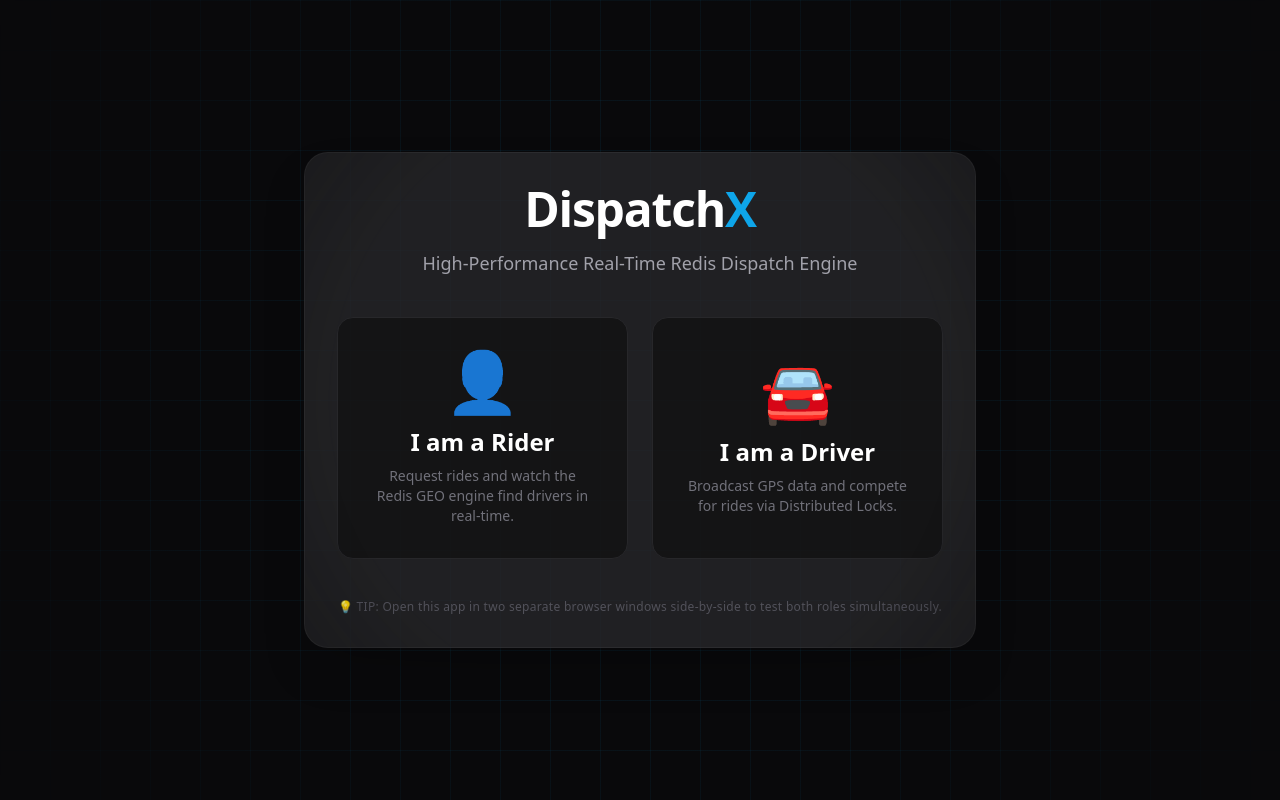
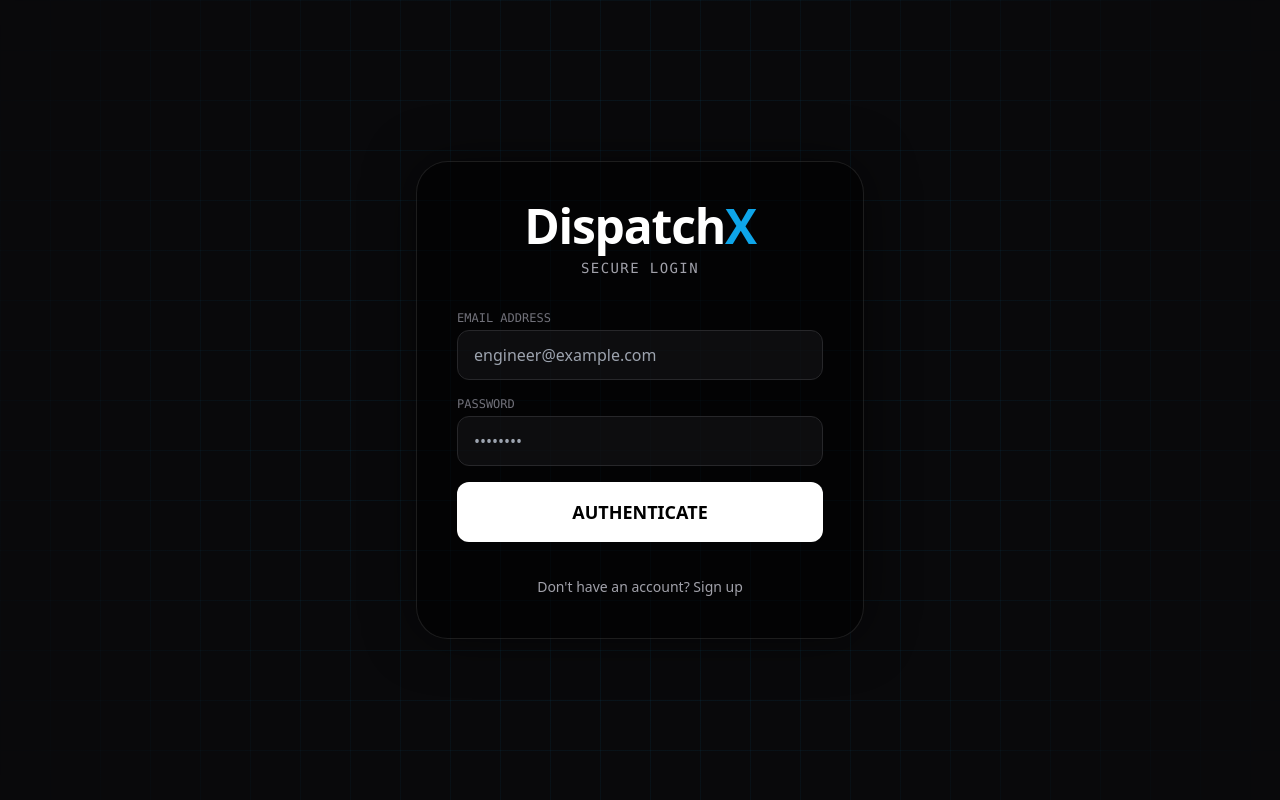
Before and after one commit to rohith-chitturi/DispatchX, a React (Vite) app in the folder frontend/: page / in a window 1280 px wide. Built offline with nearby package versions, Linux system fonts and the light colour scheme.

Commit message:
feat(frontend): replace mock role selection with production-grade JWT Login Portal

```diff
--- a/frontend/src/components/RoleSelection.tsx
+++ b/frontend/src/components/RoleSelection.tsx
@@ -1,73 +1,175 @@
-import React from 'react';
-import { useAuth } from '../contexts/AuthContext';
+import React, { useState } from 'react';
+import { useAuth, Role } from '../contexts/AuthContext';
 
 /**
- * RoleSelection Component
- * The landing page of the application. It provides a premium, glassmorphism UI
- * for the user to choose whether they want to test the Rider or Driver flow.
+ * RoleSelection (Auth Portal)
+ * Upgraded from a mock 1-click selector to a production-grade
+ * JWT Authentication portal with Login and Registration flows.
  */
 export const RoleSelection: React.FC = () => {
   const { login } = useAuth();
 
+  const [isLoginView, setIsLoginView] = useState(true);
+
+  // Form State
+  const [email, setEmail] = useState('');
+  const [password, setPassword] = useState('');
+  const [name, setName] = useState('');
+  const [role, setRole] = useState<Role>('RIDER');
+
+  // UX State
+  const [error, setError] = useState('');
+  const [isLoading, setIsLoading] = useState(false);
+
+  const handleSubmit = async (e: React.FormEvent) => {
+    e.preventDefault();
+    setError('');
+    setIsLoading(true);
+
+    try {
+      const endpoint = isLoginView ? '/api/auth/login' : '/api/auth/register';
+
+      const payload = isLoginView
+        ? { email, password }
+        : { name, email, password, role };
+
+      const response = await fetch(`http://localhost:3000${endpoint}`, {
+        method: 'POST',
+        headers: { 'Content-Type': 'application/json' },
+        body: JSON.stringify(payload)
+      });
+
+      const data = await response.json();
+
+      if (!response.ok) {
+        throw new Error(data.error || 'Authentication failed.');
+      }
+
+      // Successfully authenticated!
+      // We pass the secure JWT token back into our React Context
+      login(data.token, data.user.id, data.user.role);
+
+    } catch (err: any) {
+      setError(err.message);
+    } finally {
+      setIsLoading(false);
+    }
+  };
+
   return (
-    // We apply our custom 'radar-grid' class from index.css to the background
-    <div className="min-h-screen radar-grid flex flex-col items-center justify-center p-4">
+    <div className="min-h-screen radar-grid flex flex-col items-center justify-center p-4 relative">
 
       {/* Premium Glassmorphism Container */}
-      {/* backdrop-blur-xl creates the frosted glass effect */}
-      <div className="bg-dispatch-gray/80 backdrop-blur-xl border border-white/5 rounded-3xl p-8 max-w-2xl w-full shadow-2xl animate-slide-up">
+      <div className="bg-black/60 backdrop-blur-2xl border border-white/10 rounded-[2rem] p-10 max-w-md w-full shadow-[0_0_50px_rgba(0,0,0,0.5)] animate-slide-up z-10">
 
-        <div className="text-center mb-10">
-          <h1 className="text-5xl font-extrabold tracking-tight mb-4">
+        <div className="text-center mb-8">
+          <h1 className="text-5xl font-black tracking-tight mb-2">
             Dispatch<span className="text-dispatch-neon">X</span>
           </h1>
-          <p className="text-zinc-400 text-lg">
-            High-Performance Real-Time Redis Dispatch Engine
+          <p className="text-zinc-400 font-mono text-sm tracking-widest uppercase">
+            {isLoginView ? 'Secure Login' : 'Create Account'}
           </p>
         </div>
 
-        <div className="grid grid-cols-1 md:grid-cols-2 gap-6">
-          {/* ========================================== */}
-          {/* RIDER CARD */}
-          {/* ========================================== */}
+        {error && (
+          <div className="bg-dispatch-danger/10 border border-dispatch-danger/50 text-dispatch-danger p-4 rounded-xl mb-6 text-sm text-center">
+            {error}
+          </div>
+        )}
+
+        <form onSubmit={handleSubmit} className="space-y-4">
+          {!isLoginView && (
+            <div>
+              <label className="block text-xs font-mono text-zinc-500 mb-1">FULL NAME</label>
+              <input
+                type="text"
+                required
+                value={name}
+                onChange={(e) => setName(e.target.value)}
+                className="w-full bg-zinc-900/50 border border-zinc-800 rounded-xl px-4 py-3 text-white focus:outline-none focus:border-dispatch-neon transition-colors"
+                placeholder="John Doe"
+              />
+            </div>
+          )}
+
+          <div>
+            <label className="block text-xs font-mono text-zinc-500 mb-1">EMAIL ADDRESS</label>
+            <input
+              type="email"
+              required
+              value={email}
+              onChange={(e) => setEmail(e.target.value)}
+              className="w-full bg-zinc-900/50 border border-zinc-800 rounded-xl px-4 py-3 text-white focus:outline-none focus:border-dispatch-neon transition-colors"
+              placeholder="engineer@example.com"
+            />
+          </div>
+
+          <div>
+            <label className="block text-xs font-mono text-zinc-500 mb-1">PASSWORD</label>
+            <input
+              type="password"
+              required
+              value={password}
+              onChange={(e) => setPassword(e.target.value)}
+              className="w-full bg-zinc-900/50 border border-zinc-800 rounded-xl px-4 py-3 text-white focus:outline-none focus:border-dispatch-neon transition-colors"
+              placeholder="••••••••"
+            />
+          </div>
+
+          {!isLoginView && (
+            <div>
+              <label className="block text-xs font-mono text-zinc-500 mb-2 mt-4">ACCOUNT TYPE</label>
+              <div className="grid grid-cols-2 gap-4">
+                <button
+                  type="button"
+                  onClick={() => setRole('RIDER')}
+                  className={`py-3 rounded-xl border transition-all ${
+                    role === 'RIDER'
+                      ? 'bg-dispatch-neon/20 border-dispatch-neon text-dispatch-neon'
+                      : 'bg-zinc-900/50 border-zinc-800 text-zinc-500 hover:border-zinc-600'
+                  }`}
+                >
+                  Rider
+                </button>
+                <button
+                  type="button"
+                  onClick={() => setRole('DRIVER')}
+                  className={`py-3 rounded-xl border transition-all ${
+                    role === 'DRIVER'
+                      ? 'bg-dispatch-success/20 border-dispatch-success text-dispatch-success'
+                      : 'bg-zinc-900/50 border-zinc-800 text-zinc-500 hover:border-zinc-600'
+                  }`}
+                >
+                  Driver
+                </button>
+              </div>
+            </div>
+          )}
+
           <button
-            onClick={() => login('RIDER')}
-            className="group relative flex flex-col items-center justify-center p-8 bg-black/40 hover:bg-dispatch-neon/10 border border-zinc-800 hover:border-dispatch-neon rounded-2xl transition-all duration-300 overflow-hidden"
+            type="submit"
+            disabled={isLoading}
+            className="w-full bg-white hover:bg-zinc-200 text-black font-black py-4 rounded-xl mt-8 transition-transform transform active:scale-95 text-lg flex justify-center items-center"
           >
-            {/* Subtle background glow effect on hover */}
-            <div className="absolute inset-0 bg-gradient-to-br from-dispatch-neon/20 to-transparent opacity-0 group-hover:opacity-100 transition-opacity duration-300" />
+            {isLoading ? (
+              <div className="w-6 h-6 border-2 border-black border-t-transparent rounded-full animate-spin" />
+            ) : (
+              isLoginView ? 'AUTHENTICATE' : 'REGISTER'
+            )}
+          </button>
+        </form>
 
-            <div className="text-6xl mb-4 transform group-hover:scale-110 transition-transform duration-300">👤</div>
-            <h2 className="text-2xl font-bold mb-2">I am a Rider</h2>
-            <p className="text-zinc-500 text-sm text-center">
-              Request rides and watch the Redis GEO engine find drivers in real-time.
-            </p>
-          </button>
-
-          {/* ========================================== */}
-          {/* DRIVER CARD */}
-          {/* ========================================== */}
+        <div className="mt-8 text-center">
           <button
-            onClick={() => login('DRIVER')}
-            className="group relative flex flex-col items-center justify-center p-8 bg-black/40 hover:bg-dispatch-success/10 border border-zinc-800 hover:border-dispatch-success rounded-2xl transition-all duration-300 overflow-hidden"
+            onClick={() => {
+              setIsLoginView(!isLoginView);
+              setError('');
+            }}
+            className="text-sm text-zinc-400 hover:text-white transition-colors"
           >
-            {/* Subtle background glow effect on hover */}
-            <div className="absolute inset-0 bg-gradient-to-br from-dispatch-success/20 to-transparent opacity-0 group-hover:opacity-100 transition-opacity duration-300" />
-
-            <div className="text-6xl mb-4 transform group-hover:scale-110 transition-transform duration-300">🚘</div>
-            <h2 className="text-2xl font-bold mb-2">I am a Driver</h2>
-            <p className="text-zinc-500 text-sm text-center">
-              Broadcast GPS data and compete for rides via Distributed Locks.
-            </p>
+            {isLoginView ? "Don't have an account? Sign up" : "Already have an account? Log in"}
           </button>
         </div>
-
-        <div className="mt-10 text-center">
-          <p className="text-xs text-zinc-600 font-medium tracking-wide">
-            💡 TIP: Open this app in two separate browser windows side-by-side to test both roles simultaneously.
-          </p>
-        </div>
-
       </div>
     </div>
   );
```
